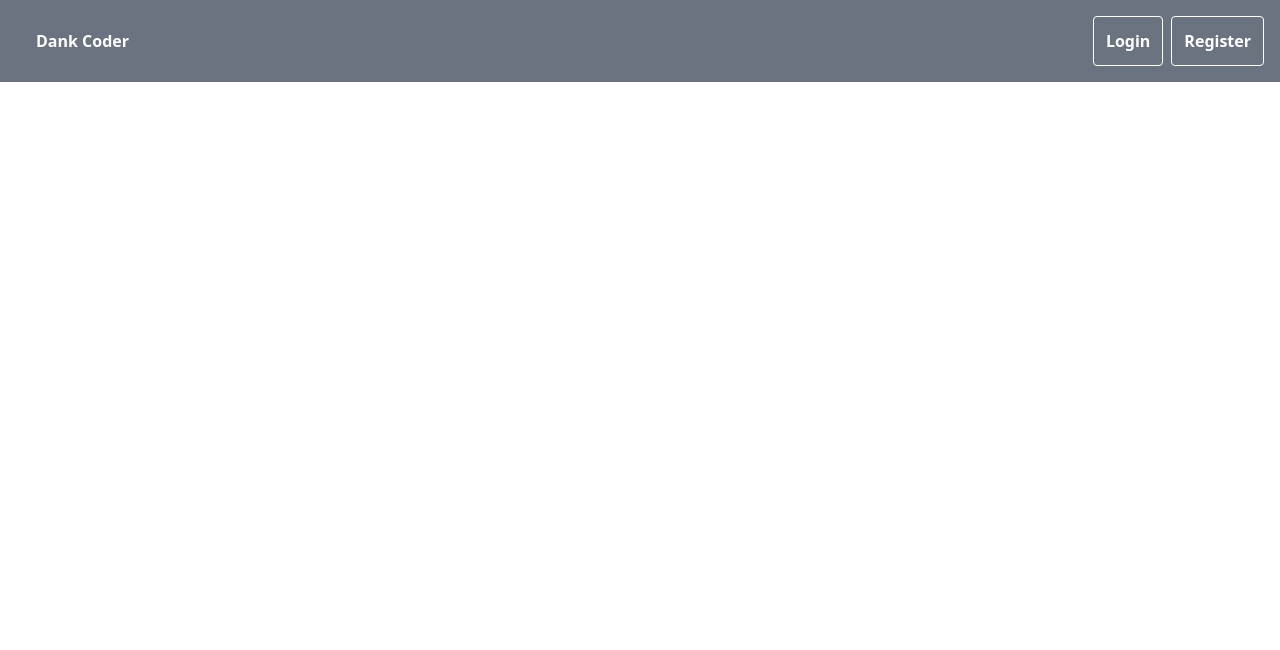
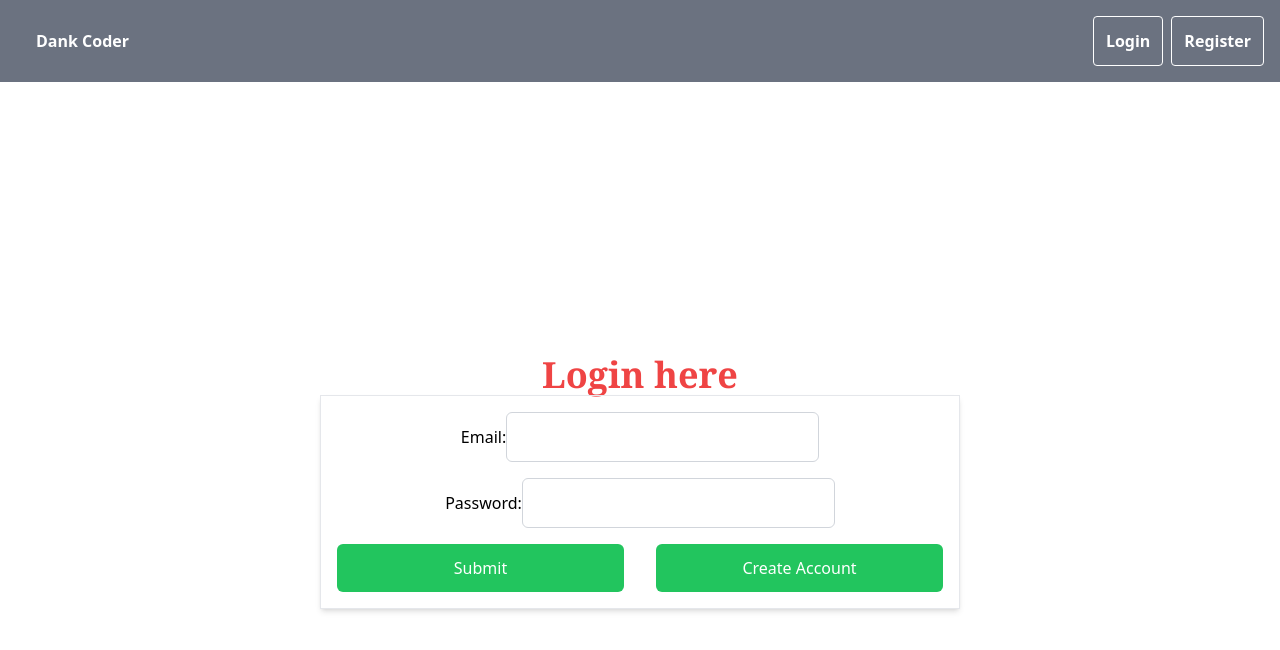
Before and after one commit to aniket2727/Blog-Application-IT-sector-Type-script-MERN, a React (Create React App) app in the folder client/: page / in a window 1280 px wide. Shown: the top 650 px of the page. Built offline with nearby package versions, Linux system fonts and the light colour scheme.

Commit message:
changes in app and navbar

```diff
--- a/client/src/App.tsx
+++ b/client/src/App.tsx
@@ -6,19 +6,24 @@ import LoginComponents from './componets/authentications/LoginComonets';
 import RegisterComponents from './componets/authentications/RegisterComponets';
 import NavbarComponents from './componets/header/NavbarComponets';
 import CreatePost from './componets/postCreations/CreatePost';
+const NotFound = () => {
+  return <h1>404 - Not Found</h1>;
+};
+
 function App() {
   return (
     <div>
       <BrowserRouter>
-      <NavbarComponents/>
-      <Routes>
-        <Route path="/home"  element={<HomeComponents/>}/>
-        <Route path="/login"  element={<LoginComponents/>}/>
-        <Route path="/register"  element={<RegisterComponents/>}/>
-        <Route path="/create"  element={<CreatePost/>}/>
-      </Routes>
+        <NavbarComponents />
+        <Routes>
+          <Route path="/home" element={<HomeComponents />} />
+          <Route path="/" element={<LoginComponents />} />
+          <Route path="/register" element={<RegisterComponents />} />
+          <Route path="/create" element={<CreatePost />} />
+          {/* Add the NotFound route */}
+          <Route path="*" element={<NotFound />} />
+        </Routes>
       </BrowserRouter>
-
     </div>
   );
 }
--- a/client/src/componets/header/NavbarComponets.tsx
+++ b/client/src/componets/header/NavbarComponets.tsx
@@ -35,7 +35,7 @@ const NavbarComponents = () => {
             </div>
           ) : (
             <div className='flex'>
-              <button className='ml-2 border border-white text-white rounded font-bold p-3' onClick={() => navigate('/login')}>
+              <button className='ml-2 border border-white text-white rounded font-bold p-3' onClick={() => navigate('/')}>
                 Login
               </button>
               <button className='ml-2 border border-white text-white rounded font-bold p-3' onClick={() => navigate('/register')}>
```
